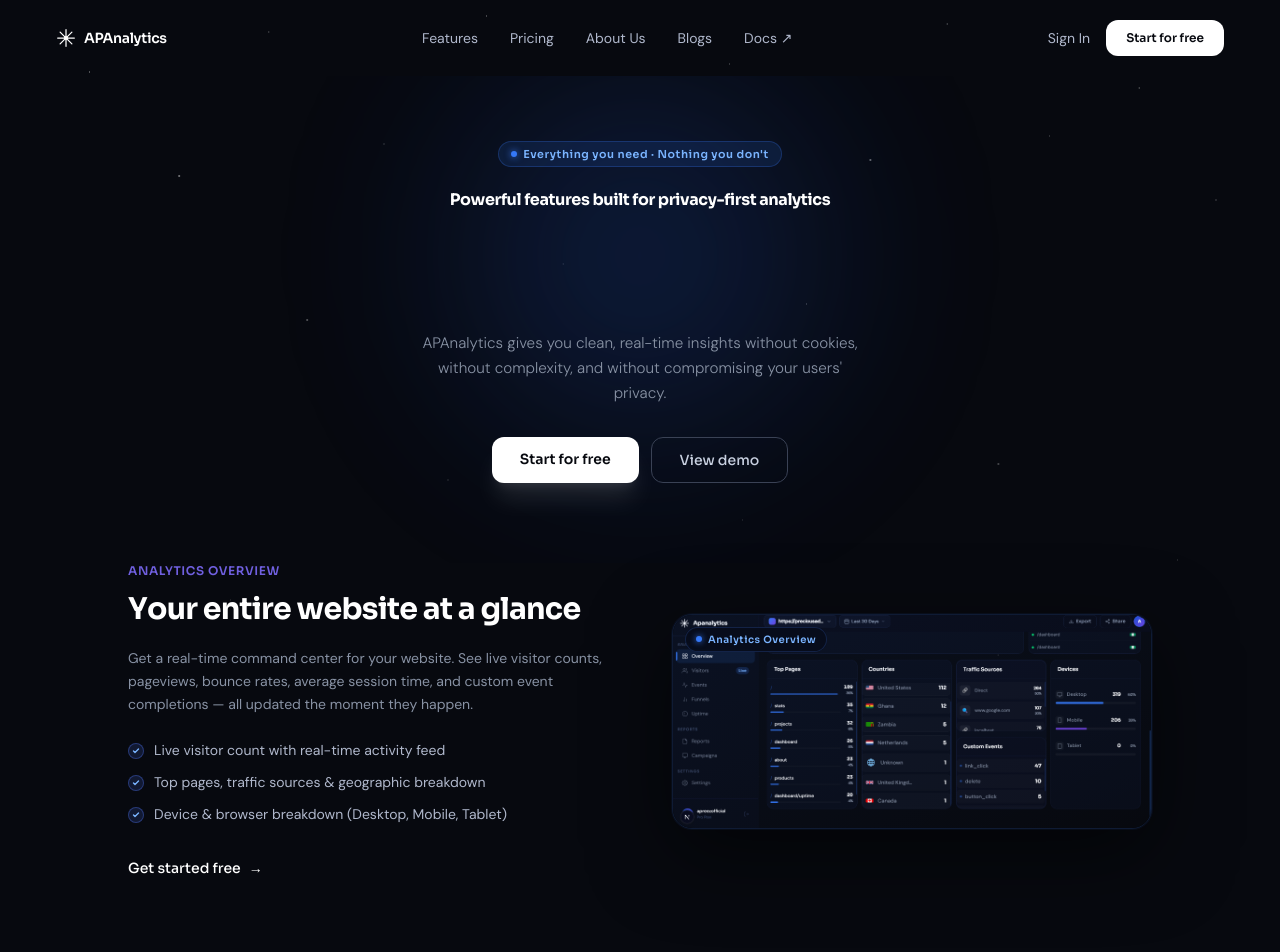
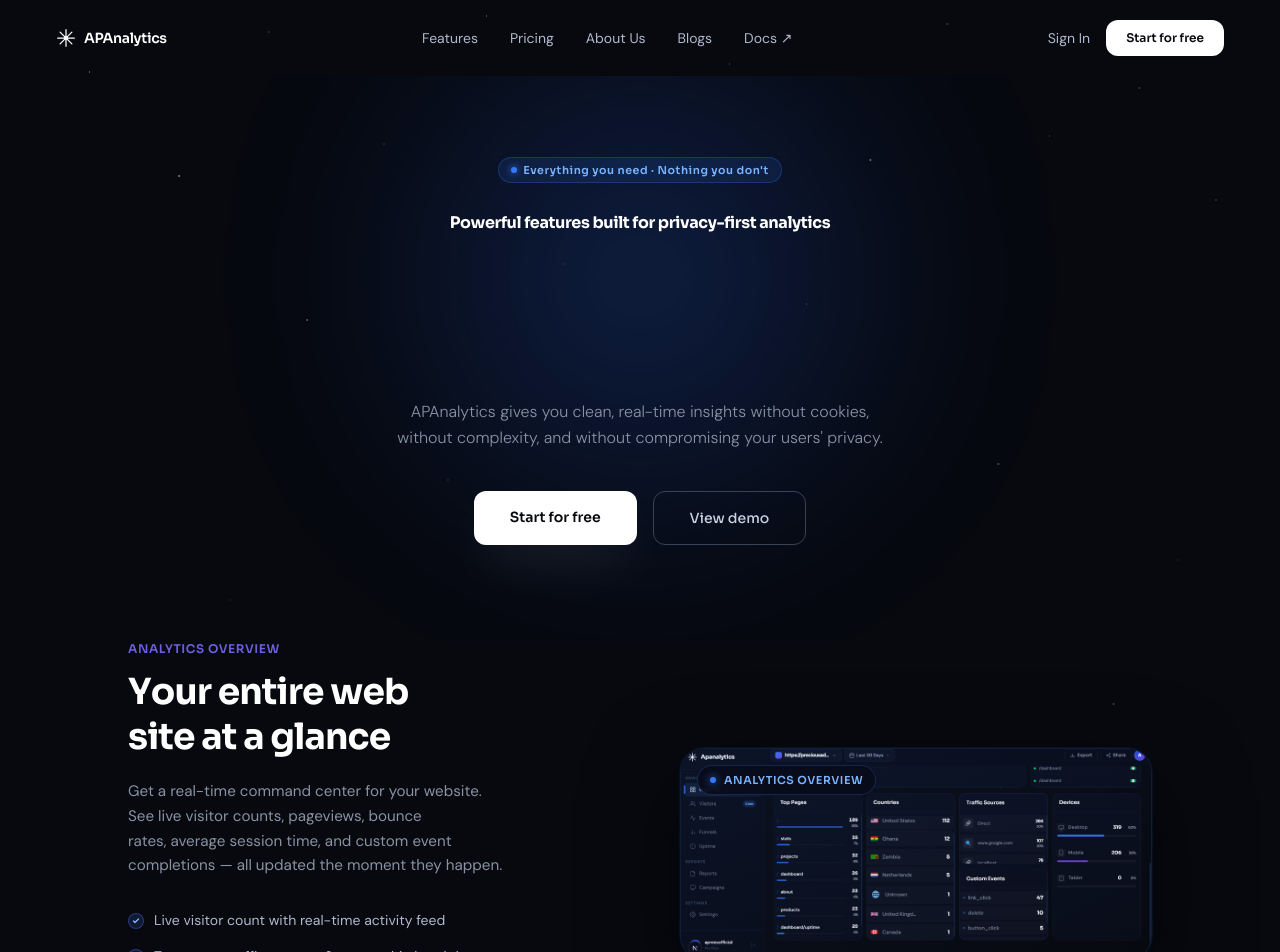
Before and after one commit to apreezofficial/ap-analytics, a Next.js app in the folder apps/web/: page /features in a window 1280 px wide. Shown: the top 952 px of the page. Built offline with nearby package versions, Linux system fonts and the light colour scheme.

Commit message:
feat(features): increase hero font, add lightbox for images, and balance header text wrap

```diff
--- a/apps/web/app/features/page.tsx
+++ b/apps/web/app/features/page.tsx
@@ -1,6 +1,6 @@
 'use client'
 
-import { useEffect } from 'react'
+import { useEffect, useState } from 'react'
 import Image from 'next/image'
 import Link from 'next/link'
 import { Navbar } from '@/components/landing/Navbar'
@@ -141,6 +141,8 @@
 
 /* ─── page ─────────────────────────────────────────────────── */
 export default function FeaturesPage() {
+  const [activeImage, setActiveImage] = useState<string | null>(null)
+
   /* scroll reveal */
   useEffect(() => {
     const io = new IntersectionObserver(
@@ -158,6 +160,15 @@
     return () => io.disconnect()
   }, [])
 
+  /* Lightbox close on ESC */
+  useEffect(() => {
+    const handleEsc = (e: KeyboardEvent) => {
+      if (e.key === 'Escape') setActiveImage(null)
+    }
+    window.addEventListener('keydown', handleEsc)
+    return () => window.removeEventListener('keydown', handleEsc)
+  }, [])
+
   return (
     <div className="relative min-h-screen bg-[#07090f] text-white font-dm overflow-x-hidden star-bg antialiased">
       {/* ── NAV ── */}
@@ -165,10 +176,10 @@
 
       <main>
         {/* ── HERO ── */}
-        <section className="relative z-10 flex flex-col items-center text-center px-6 pt-16 pb-20 overflow-hidden">
+        <section className="relative z-10 flex flex-col items-center text-center px-6 pt-20 pb-24 overflow-hidden">
           {/* glow orbs */}
           <div className="absolute inset-0 pointer-events-none overflow-hidden">
-            <div className="absolute w-[520px] h-[520px] rounded-full left-1/2 -translate-x-1/2 top-[-80px] bg-[radial-gradient(ellipse_at_center,rgba(53,120,247,0.32)_0%,rgba(26,79,214,0.15)_45%,transparent_72%)] blur-[90px] animate-orbpulse" />
+            <div className="absolute w-[600px] h-[600px] rounded-full left-1/2 -translate-x-1/2 top-[-100px] bg-[radial-gradient(ellipse_at_center,rgba(53,120,247,0.35)_0%,rgba(26,79,214,0.18)_45%,transparent_72%)] blur-[100px] animate-orbpulse" />
           </div>
 
           <div className="relative z-10 opacity-0 [animation:fadeup_0.7s_cubic-bezier(.22,1,.36,1)_0.1s_forwards]">
@@ -179,27 +190,28 @@
           </div>
 
           <TypingTitle
-            className="font-sora font-bold leading-[1.1] tracking-tight mt-6 mb-5 relative z-10 min-h-[120px]"
+            className="font-sora font-bold leading-[1.05] tracking-tight mt-8 mb-6 relative z-10 min-h-[160px] [text-wrap:balance]"
+            style={{ fontSize: 'clamp(2.8rem,7vw,4.8rem)' }}
             delay={300}
           >
             Powerful features built for privacy-first analytics
           </TypingTitle>
 
-          <p className="text-[#8892a4] leading-relaxed max-w-md font-light text-[0.95rem] relative z-10 opacity-0 [animation:fadeup_0.9s_cubic-bezier(.22,1,.36,1)_2.6s_forwards]">
+          <p className="text-[#8892a4] leading-relaxed max-w-lg font-light text-[1rem] relative z-10 opacity-0 [animation:fadeup_0.9s_cubic-bezier(.22,1,.36,1)_2.8s_forwards] [text-wrap:balance]">
             APAnalytics gives you clean, real-time insights without cookies, without complexity,
             and without compromising your users&apos; privacy.
           </p>
 
-          <div className="flex flex-wrap gap-3 mt-8 justify-center relative z-10 opacity-0 [animation:fadeup_0.9s_cubic-bezier(.22,1,.36,1)_2.9s_forwards]">
+          <div className="flex flex-wrap gap-4 mt-10 justify-center relative z-10 opacity-0 [animation:fadeup_0.9s_cubic-bezier(.22,1,.36,1)_3.1s_forwards]">
             <Link
               href="/register"
-              className="font-sora text-sm font-semibold px-7 py-3 rounded-xl bg-white text-[#07090f] hover:bg-[#dce5f5] transition-all hover:-translate-y-0.5 shadow-xl shadow-white/10"
+              className="font-sora text-sm font-semibold px-9 py-4 rounded-xl bg-white text-[#07090f] hover:bg-[#dce5f5] transition-all hover:-translate-y-0.5 shadow-2xl shadow-white/10"
             >
               Start for free
             </Link>
             <Link
               href="/"
-              className="font-sora text-sm font-medium px-7 py-3 rounded-xl border border-[#3a4255] text-[#c8d0e0] hover:border-[#6a7898] hover:text-white transition-all hover:-translate-y-0.5"
+              className="font-sora text-sm font-medium px-9 py-4 rounded-xl border border-[#3a4255] text-[#c8d0e0] hover:border-[#6a7898] hover:text-white transition-all hover:-translate-y-0.5"
             >
               View demo
             </Link>
@@ -208,30 +220,30 @@
 
         {/* ── FEATURE ROWS ── */}
         <section className="relative z-10 px-6 md:px-14 pb-24">
-          <div className="max-w-5xl mx-auto space-y-32">
+          <div className="max-w-5xl mx-auto space-y-36">
             {features.map((feat, idx) => (
               <div
                 key={feat.tag}
-                className={`reveal flex flex-col ${feat.flip ? 'md:flex-row-reverse' : 'md:flex-row'} gap-10 md:gap-16 items-center`}
+                className={`reveal flex flex-col ${feat.flip ? 'md:flex-row-reverse' : 'md:flex-row'} gap-12 md:gap-20 items-center`}
                 style={{ transitionDelay: `${idx * 0.05}s` }}
               >
                 {/* text side */}
                 <div className="flex-1 min-w-0">
                   <SectionTag>{feat.tag}</SectionTag>
-                  <TypingTitle className="font-sora font-bold text-white text-2xl md:text-3xl leading-tight tracking-tight mb-4 min-h-[40px]">
+                  <TypingTitle className="font-sora font-bold text-white text-3xl md:text-4xl leading-tight tracking-tight mb-5 min-h-[44px] [text-wrap:balance]">
                     {feat.title}
                   </TypingTitle>
-                  <p className="text-[#8892a4] text-sm leading-relaxed mb-6">
+                  <p className="text-[#8892a4] text-[0.95rem] leading-relaxed mb-8 [text-wrap:balance]">
                     {feat.desc}
                   </p>
-                  <ul className="space-y-3 mb-8">
+                  <ul className="space-y-4 mb-10">
                     {feat.bullets.map((b) => (
                       <CheckItem key={b}>{b}</CheckItem>
                     ))}
                   </ul>
                   <Link
                     href="/register"
-                    className="inline-flex items-center gap-2 font-sora text-sm font-medium text-white hover:gap-3 transition-all group"
+                    className="inline-flex items-center gap-3 font-sora text-sm font-medium text-white hover:gap-4 transition-all group"
                   >
                     Get started free
                     <span className="group-hover:translate-x-1 transition-transform inline-block">→</span>
@@ -240,21 +252,30 @@
 
                 {/* image side */}
                 <div className="flex-1 min-w-0 w-full">
-                  <div className="relative rounded-[20px] overflow-hidden border border-[rgba(53,100,200,0.2)] shadow-[0_0_0_1px_rgba(53,120,247,0.06),0_24px_80px_rgba(0,0,0,0.55)] group">
+                  <div
+                    onClick={() => setActiveImage(feat.image)}
+                    className="relative rounded-[24px] overflow-hidden border border-[rgba(53,100,200,0.22)] shadow-[0_0_0_1px_rgba(53,120,247,0.08),0_30px_90px_rgba(0,0,0,0.6)] group cursor-pointer"
+                  >
                     {/* subtle glow behind image */}
-                    <div className="absolute inset-0 bg-gradient-to-br from-[rgba(53,120,247,0.06)] to-transparent pointer-events-none z-10" />
+                    <div className="absolute inset-0 bg-gradient-to-br from-[rgba(53,120,247,0.08)] to-transparent pointer-events-none z-10" />
                     <Image
                       src={feat.image}
                       alt={feat.alt}
-                      width={960}
-                      height={600}
-                      className="w-full h-auto block group-hover:scale-[1.01] transition-transform duration-500"
-                      quality={90}
+                      width={1000}
+                      height={625}
+                      className="w-full h-auto block group-hover:scale-[1.02] transition-transform duration-700 ease-out"
+                      quality={95}
                     />
+                    {/* Overlay on hover */}
+                    <div className="absolute inset-0 bg-[rgba(53,120,247,0.05)] opacity-0 group-hover:opacity-100 transition-opacity flex items-center justify-center z-20">
+                      <div className="w-12 h-12 rounded-full bg-white/10 backdrop-blur-md border border-white/20 flex items-center justify-center animate-pulse">
+                        <svg width="24" height="24" viewBox="0 0 24 24" fill="none" stroke="white" strokeWidth="2"><path d="M15 3h6v6M9 21H3v-6M21 3l-7 7M3 21l7-7"/></svg>
+                      </div>
+                    </div>
                     {/* top bar badge */}
-                    <div className="absolute top-3 left-3 z-20 flex items-center gap-1.5 px-2.5 py-1 rounded-full bg-[rgba(8,12,26,0.85)] border border-[rgba(53,100,200,0.25)] backdrop-blur-sm">
-                      <span className="w-1.5 h-1.5 rounded-full bg-[#3578f7] shadow-[0_0_6px_#3578f7]" />
-                      <span className="text-[10px] font-sora font-semibold text-[#7ab4ff] tracking-wider">{feat.tag}</span>
+                    <div className="absolute top-4 left-4 z-20 flex items-center gap-2 px-3 py-1.5 rounded-full bg-[rgba(8,12,26,0.9)] border border-[rgba(53,100,200,0.3)] backdrop-blur-md">
+                      <span className="w-1.5 h-1.5 rounded-full bg-[#3578f7] shadow-[0_0_8px_#3578f7]" />
+                      <span className="text-[11px] font-sora font-semibold text-[#7ab4ff] tracking-wider uppercase">{feat.tag}</span>
                     </div>
                   </div>
                 </div>
@@ -264,19 +285,19 @@
         </section>
 
         {/* ── QUICK FEATURE GRID ── */}
-        <section className="relative z-10 px-6 md:px-14 py-20 border-t border-[#12182e]">
+        <section className="relative z-10 px-6 md:px-14 py-24 border-t border-[#12182e]">
           <div className="max-w-5xl mx-auto">
-            <div className="reveal text-center mb-12">
+            <div className="reveal text-center mb-16">
               <SectionTag>Everything Included</SectionTag>
-              <TypingTitle className="font-sora font-bold text-white text-3xl md:text-4xl tracking-tight min-h-[50px]">
+              <TypingTitle className="font-sora font-bold text-white text-3xl md:text-5xl tracking-tight min-h-[60px] [text-wrap:balance]">
                 No hidden fees. No bloat.
               </TypingTitle>
-              <p className="text-[#8892a4] text-sm mt-3 max-w-md mx-auto">
-                Every plan includes every feature. We don&apos;t gate the good stuff behind expensive tiers.
+              <p className="text-[#8892a4] text-sm mt-4 max-w-lg mx-auto leading-relaxed [text-wrap:balance]">
+                Every plan includes every feature. We don&apos;t gate the good stuff behind expensive tiers. Simple, transparent, and powerful.
               </p>
             </div>
 
-            <div className="grid grid-cols-1 sm:grid-cols-2 md:grid-cols-3 gap-4">
+            <div className="grid grid-cols-1 sm:grid-cols-2 md:grid-cols-3 gap-6">
               {[
                 { icon: 'live', label: 'Live Visitors', desc: "See who's on your site right now, second by second" },
                 { icon: 'geo', label: 'Geo Analytics', desc: 'Country, region, and city-level visitor breakdown' },
@@ -290,13 +311,13 @@
               ].map((item, i) => (
                 <div
                   key={item.label}
-                  className="reveal group p-6 rounded-2xl bg-[rgba(12,16,32,0.75)] border border-white/[0.06] hover:border-[rgba(100,140,255,0.25)] hover:-translate-y-1 hover:shadow-[0_16px_50px_rgba(26,79,214,0.15)] transition-all duration-300"
+                  className="reveal group p-8 rounded-2xl bg-[rgba(12,16,32,0.8)] border border-white/[0.06] hover:border-[rgba(100,140,255,0.3)] hover:-translate-y-2 hover:shadow-[0_20px_60px_rgba(26,79,214,0.2)] transition-all duration-300"
                   style={{ transitionDelay: `${i * 0.04}s` }}
                 >
-                  <div className="w-10 h-10 rounded-xl bg-[rgba(53,120,247,0.1)] border border-[rgba(53,120,247,0.2)] flex items-center justify-center text-[#7ab4ff] mb-4 group-hover:scale-110 group-hover:bg-[rgba(53,120,247,0.2)] transition-all">
+                  <div className="w-12 h-12 rounded-xl bg-[rgba(53,120,247,0.12)] border border-[rgba(53,120,247,0.25)] flex items-center justify-center text-[#7ab4ff] mb-6 group-hover:scale-110 group-hover:bg-[rgba(53,120,247,0.25)] transition-all duration-300">
                     <FeatIcon type={item.icon} />
                   </div>
-                  <h3 className="font-sora font-semibold text-white text-sm mb-1.5">{item.label}</h3>
+                  <h3 className="font-sora font-semibold text-white text-base mb-2">{item.label}</h3>
                   <p className="text-[#8892a4] text-xs leading-relaxed">{item.desc}</p>
                 </div>
               ))}
@@ -305,29 +326,29 @@
         </section>
 
         {/* ── CTA ── */}
-        <section className="relative z-10 px-6 md:px-14 py-24">
-          <div className="max-w-2xl mx-auto text-center reveal">
+        <section className="relative z-10 px-6 md:px-14 py-28 text-center">
+          <div className="max-w-2xl mx-auto reveal relative">
             {/* glow */}
-            <div className="absolute left-1/2 top-1/2 -translate-x-1/2 -translate-y-1/2 w-[500px] h-[300px] pointer-events-none bg-[radial-gradient(ellipse_at_center,rgba(53,120,247,0.18)_0%,transparent_70%)] blur-[60px]" />
+            <div className="absolute left-1/2 top-1/2 -translate-x-1/2 -translate-y-1/2 w-[600px] h-[400px] pointer-events-none bg-[radial-gradient(ellipse_at_center,rgba(53,120,247,0.22)_0%,transparent_70%)] blur-[80px]" />
 
             <SectionTag>Get Started Today</SectionTag>
-            <TypingTitle className="font-sora font-bold text-white text-3xl md:text-4xl tracking-tight mb-4 relative z-10 min-h-[50px]">
+            <TypingTitle className="font-sora font-bold text-white text-4xl md:text-5xl tracking-tight mb-6 relative z-10 min-h-[60px] [text-wrap:balance]">
               Ready to understand your visitors?
             </TypingTitle>
-            <p className="text-[#8892a4] text-sm leading-relaxed mb-8 relative z-10">
+            <p className="text-[#8892a4] text-[1rem] leading-relaxed mb-10 relative z-10 [text-wrap:balance]">
               Add one lightweight script. Start seeing real-time insights in under 2 minutes.
-              No credit card required.
+              No credit card required for our free tier.
             </p>
-            <div className="flex flex-wrap gap-3 justify-center relative z-10">
+            <div className="flex flex-wrap gap-4 justify-center relative z-10">
               <Link
                 href="/register"
-                className="font-sora text-sm font-semibold px-8 py-3.5 rounded-xl bg-white text-[#07090f] hover:bg-[#dce5f5] transition-all hover:-translate-y-0.5 shadow-xl shadow-white/10"
+                className="font-sora text-sm font-semibold px-9 py-4 rounded-xl bg-white text-[#07090f] hover:bg-[#dce5f5] transition-all hover:-translate-y-0.5 shadow-2xl shadow-white/10"
               >
                 Create free account
               </Link>
               <Link
                 href="/"
-                className="font-sora text-sm font-medium px-8 py-3.5 rounded-xl border border-[#3a4255] text-[#c8d0e0] hover:border-[#6a7898] hover:text-white transition-all hover:-translate-y-0.5"
+                className="font-sora text-sm font-medium px-9 py-4 rounded-xl border border-[#3a4255] text-[#c8d0e0] hover:border-[#6a7898] hover:text-white transition-all hover:-translate-y-0.5"
               >
                 Back to home
               </Link>
@@ -338,6 +359,29 @@
 
       {/* ── FOOTER ── */}
       <Footer />
+
+      {/* ── LIGHTBOX ── */}
+      {activeImage && (
+        <div
+          className="fixed inset-0 z-[100] flex items-center justify-center p-6 md:p-12 bg-black/95 backdrop-blur-sm animate-formIn"
+          onClick={() => setActiveImage(null)}
+        >
+          <div className="absolute top-6 right-6 text-white/60 hover:text-white cursor-pointer transition-colors p-2 z-[110]" onClick={() => setActiveImage(null)}>
+            <svg width="32" height="32" viewBox="0 0 24 24" fill="none" stroke="currentColor" strokeWidth="2" strokeLinecap="round" strokeLinejoin="round"><line x1="18" y1="6" x2="6" y2="18"/><line x1="6" y1="6" x2="18" y2="18"/></svg>
+          </div>
+          <div
+            className="relative w-full max-w-6xl aspect-[16/10] rounded-[24px] overflow-hidden border border-white/10 shadow-[0_40px_120px_rgba(0,0,0,0.8)]"
+            onClick={(e) => e.stopPropagation()}
+          >
+            <Image
+              src={activeImage}
+              alt="Lightboxed dashboard screenshot"
+              fill
+              className="object-contain bg-[#080c1c]"
+            />
+          </div>
+        </div>
+      )}
     </div>
   )
 }
```
